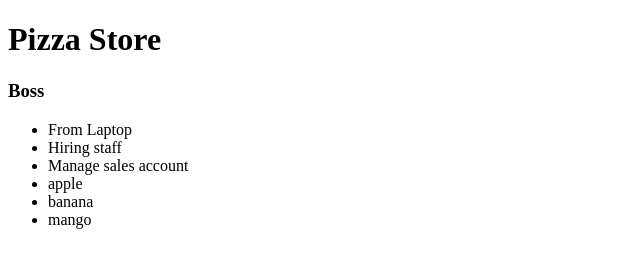
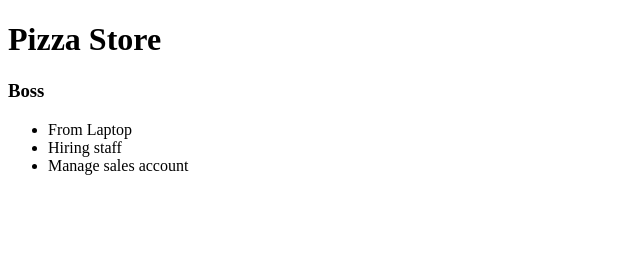
Before and after one commit to sogeum0310/pizza-store, a plain HTML site: page index.html in a window 1280 px wide. Shown: the whole page, without its empty margins (0-640 px from the left). Drawn offline with Linux system fonts and the light colour scheme.

Commit message:
first commit

```diff
--- a/index.html
+++ b/index.html
@@ -15,9 +15,6 @@
     <li>From Laptop</li>
     <li>Hiring staff</li>
     <li>Manage sales account</li>
-    <li>apple</li>
-    <li>banana</li>
-    <li>mango</li>
   </ul>
 
 </body>
```
